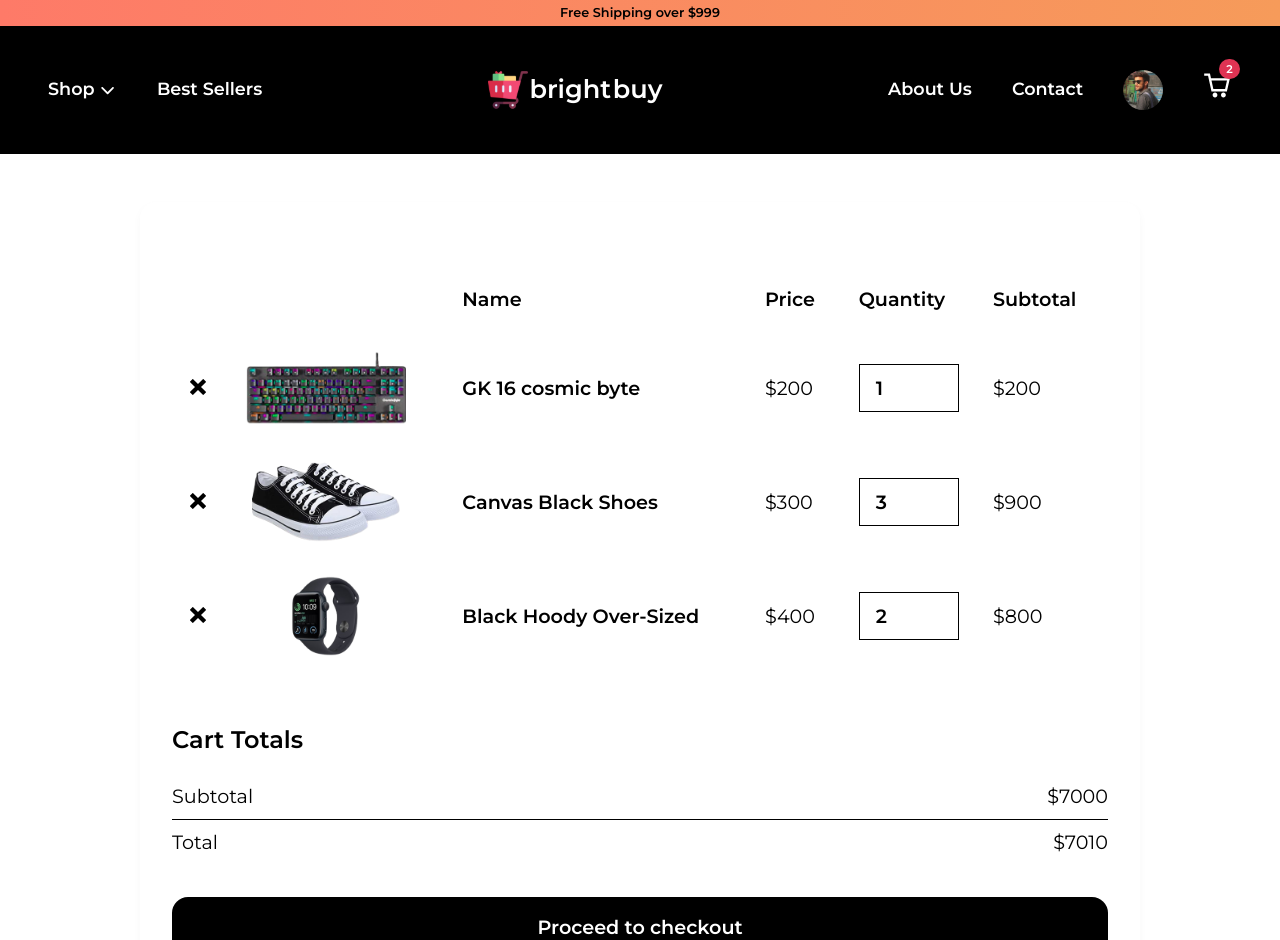
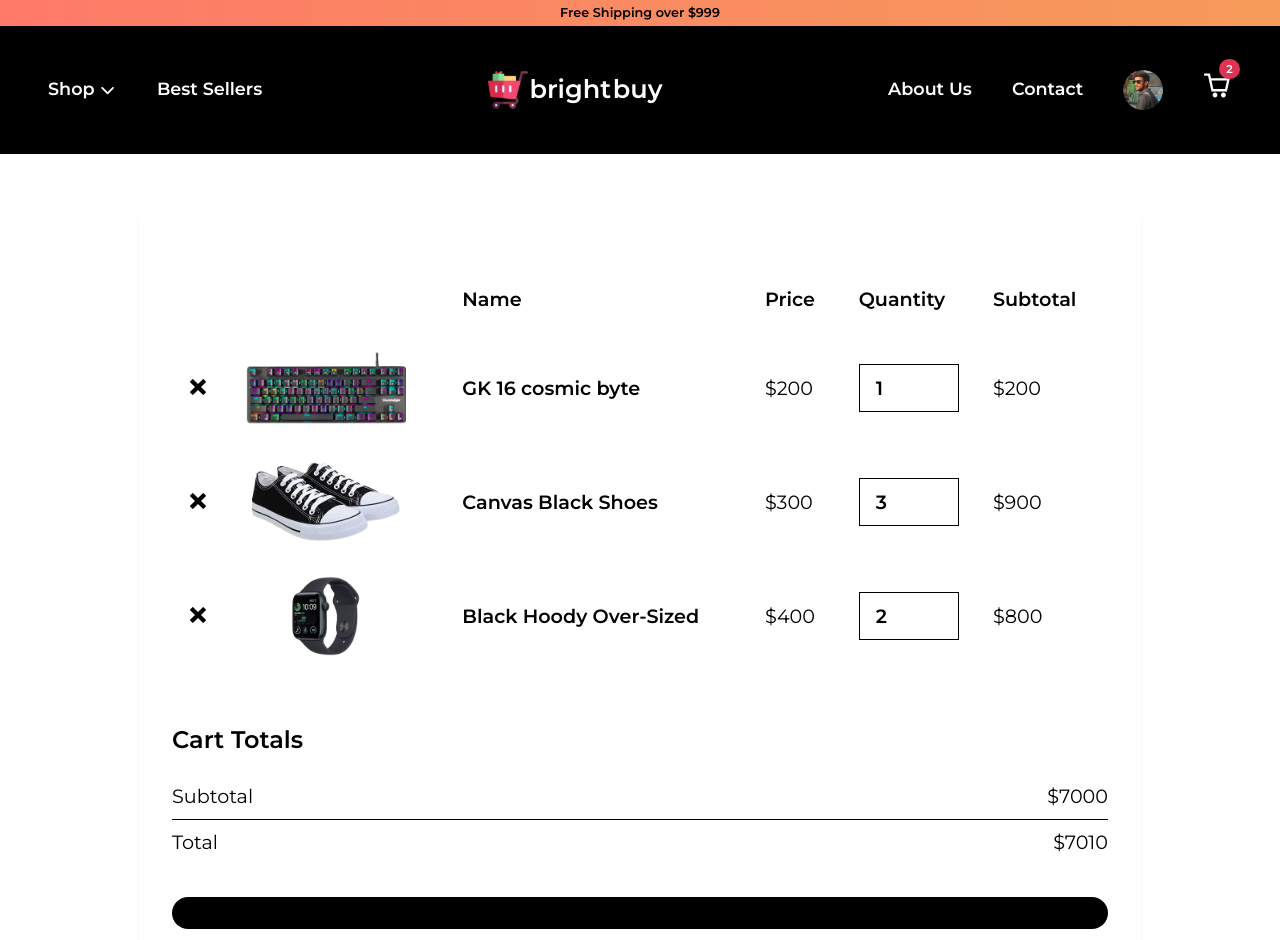
Before and after one commit to ze-n/brightbuy, a React (Create React App) app: page /cart in a window 1280 px wide. Shown: the top 940 px of the page. Built offline with nearby package versions, Linux system fonts and the light colour scheme; grey boxes are pictures that could not be loaded.

Commit message:
made BlackButton component more usable by using children prop

```diff
--- a/src/components/BlackButton.jsx
+++ b/src/components/BlackButton.jsx
@@ -1,9 +1,9 @@
 import React from "react";
 import { styled } from "styled-components";
-const BlackButton = ({ text, scale, animDuration }) => {
+const BlackButton = ({ children, scale, animDuration }) => {
   return (
     <Wrapper style={{ "--scale": scale, "--anim-duration": animDuration }}>
-      {text}
+      {children}
     </Wrapper>
   );
 };
```
